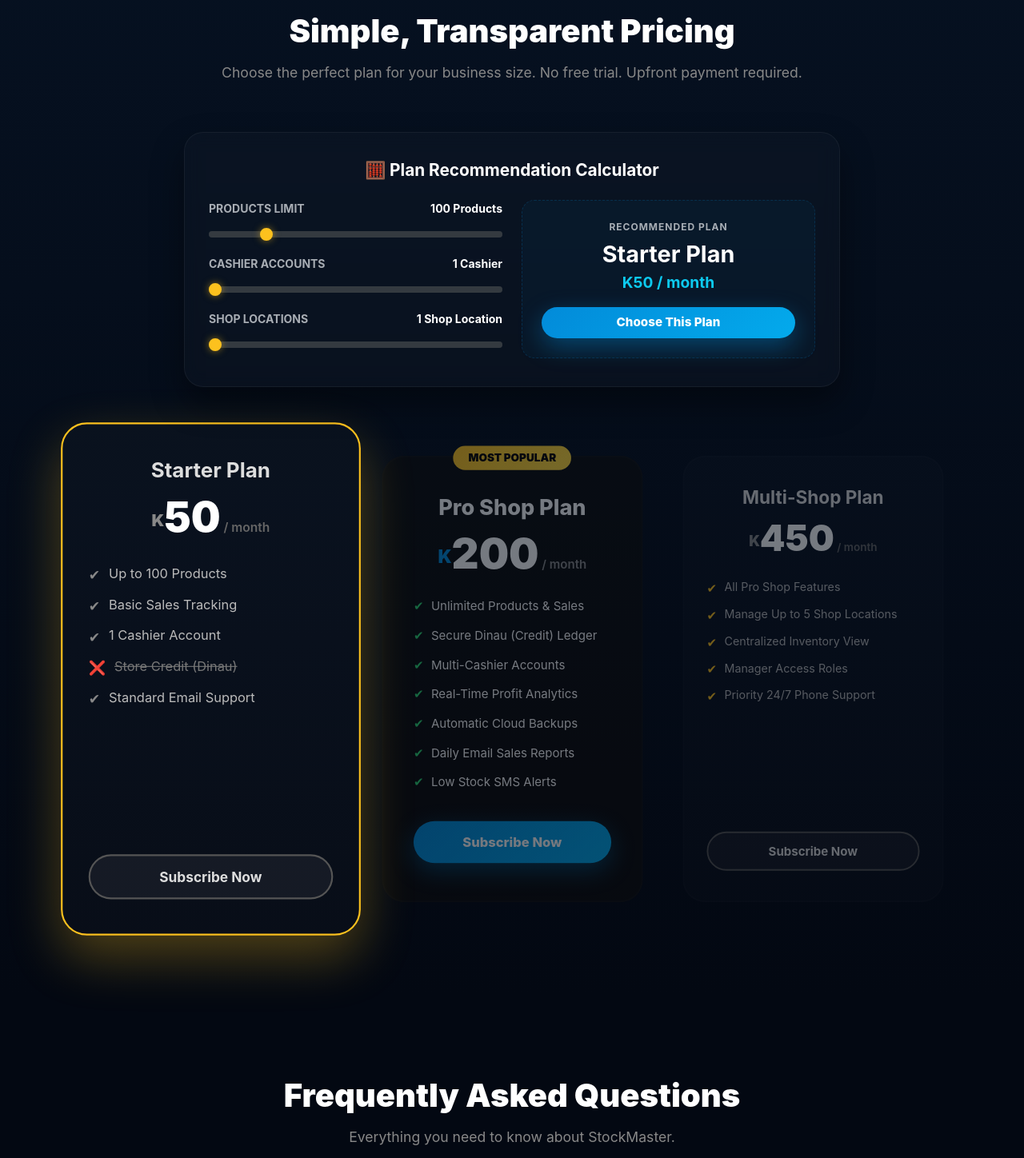
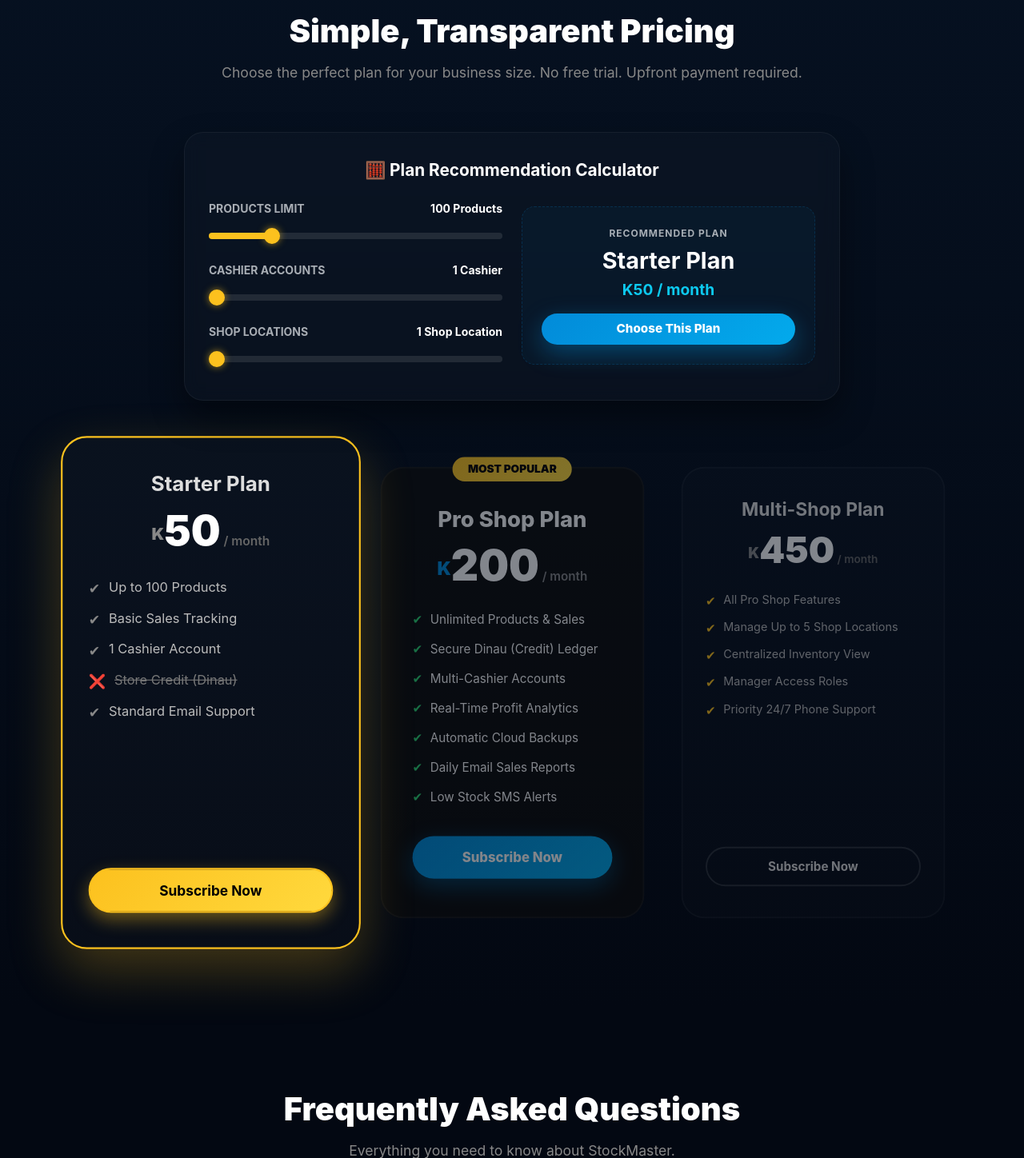
Before and after one commit to Wicked3000/braenova-stockmaster-pos, a Flask app: page / in a window 1280 px wide. Shown: the part 4365-5813 px from the top of the page at 80% size. Run offline with Flask 3, Linux system fonts and the light colour scheme.

Commit message:
style: enhance plan recommendation calculator styling, responsiveness, and ranges

```diff
--- a/templates/landing.html
+++ b/templates/landing.html
@@ -152,21 +152,94 @@
 
         /* Custom Slider Styling */
         .custom-slider {
-            background: rgba(255,255,255,0.05);
+            -webkit-appearance: none;
+            appearance: none;
+            width: 100%;
             height: 8px;
             border-radius: 4px;
+            background: rgba(255, 255, 255, 0.1);
+            outline: none;
+            margin: 12px 0;
+            cursor: pointer;
+        }
+        .custom-slider::-webkit-slider-runnable-track {
+            height: 8px;
+            border-radius: 4px;
+            background: transparent;
         }
         .custom-slider::-webkit-slider-thumb {
+            -webkit-appearance: none;
+            appearance: none;
+            width: 20px;
+            height: 20px;
+            border-radius: 50%;
             background: #fcc11e !important;
             border: 2px solid #fcc11e !important;
-            box-shadow: 0 0 10px rgba(252, 193, 30, 0.5) !important;
+            box-shadow: 0 0 10px rgba(252, 193, 30, 0.6) !important;
+            margin-top: -6px;
             cursor: pointer;
+            transition: transform 0.1s ease, background-color 0.1s ease;
+        }
+        .custom-slider::-webkit-slider-thumb:hover {
+            transform: scale(1.2);
+            background: #ffd93d !important;
+        }
+        .custom-slider::-moz-range-track {
+            height: 8px;
+            border-radius: 4px;
+            background: transparent;
         }
         .custom-slider::-moz-range-thumb {
+            width: 20px;
+            height: 20px;
+            border-radius: 50%;
             background: #fcc11e !important;
             border: 2px solid #fcc11e !important;
-            box-shadow: 0 0 10px rgba(252, 193, 30, 0.5) !important;
+            box-shadow: 0 0 10px rgba(252, 193, 30, 0.6) !important;
             cursor: pointer;
+            transition: transform 0.1s ease, background-color 0.1s ease;
+        }
+        .custom-slider::-moz-range-thumb:hover {
+            transform: scale(1.2);
+            background: #ffd93d !important;
+        }
+
+        /* Pricing Cards Default Transitions */
+        .pricing-card {
+            transition: transform 0.4s cubic-bezier(0.165, 0.84, 0.44, 1),
+                        border-color 0.4s ease,
+                        box-shadow 0.4s ease,
+                        opacity 0.4s ease;
+        }
+
+        /* Recommended State (Default Desktop) */
+        .pricing-card.recommended {
+            transform: scale(1.08) !important;
+            border-color: #fcc11e !important;
+            box-shadow: 0 25px 60px rgba(252, 193, 30, 0.25) !important;
+            z-index: 3 !important;
+            opacity: 1 !important;
+        }
+
+        /* Dimmed State (Default Desktop) */
+        .pricing-card.dimmed {
+            transform: scale(0.95) !important;
+            border-color: rgba(255, 255, 255, 0.05) !important;
+            box-shadow: none !important;
+            z-index: 1 !important;
+            opacity: 0.5 !important;
+        }
+
+        /* Mobile Responsive Adjustments for highlights */
+        @media (max-width: 992px) {
+            .pricing-card.recommended {
+                transform: scale(1.02) !important;
+                box-shadow: 0 15px 35px rgba(252, 193, 30, 0.2) !important;
+            }
+            .pricing-card.dimmed {
+                transform: scale(1.0) !important;
+                opacity: 0.82 !important;
+            }
         }
 
         /* Floating WhatsApp Chat Widget */
@@ -444,7 +517,7 @@
                             <span>PRODUCTS LIMIT</span>
                             <span id="calc-products-val" class="text-white fw-bold">100 Products</span>
                         </label>
-                        <input type="range" class="form-range custom-slider" id="calc-products" min="10" max="500" step="10" value="100">
+                        <input type="range" class="form-range custom-slider" id="calc-products" min="0" max="500" step="10" value="100">
                     </div>
                     <div>
                         <label class="form-label d-flex justify-content-between text-muted small fw-bold mb-2">
@@ -475,7 +548,7 @@
         <div style="max-width: 1100px; margin: 0 auto; display: grid; grid-template-columns: repeat(auto-fit, minmax(300px, 1fr)); gap: 30px; align-items: stretch; padding-top: 20px;">
 
             <!-- Starter Plan -->
-            <div id="card-starter" style="background: rgba(255,255,255,0.02); border: 2px solid rgba(255,255,255,0.05); border-radius: 30px; padding: 40px 30px; text-align: center; display: flex; flex-direction: column; transition: all 0.4s cubic-bezier(0.165, 0.84, 0.44, 1); z-index: 1;">
+            <div id="card-starter" class="pricing-card" style="background: rgba(255,255,255,0.02); border: 2px solid rgba(255,255,255,0.05); border-radius: 30px; padding: 40px 30px; text-align: center; display: flex; flex-direction: column; transition: all 0.4s cubic-bezier(0.165, 0.84, 0.44, 1); z-index: 1;">
                 <h3 style="font-weight: 700; margin-bottom: 15px; font-size: 1.5rem; color: #ddd;">Starter Plan</h3>
                 <div style="font-size: 3rem; font-weight: 900; color: #fff; line-height: 1; margin-bottom: 30px;">
                     <span style="font-size: 1.2rem; vertical-align: middle; color: #888;">K</span>50<span style="font-size: 0.9rem; color: #666; font-weight: 600;"> / month</span>
@@ -491,7 +564,7 @@
             </div>
 
             <!-- Pro Plan -->
-            <div id="card-pro" style="background: #0c0c0c; border: 2px solid #028bd9; border-radius: 30px; padding: 50px 40px; text-align: center; box-shadow: 0 20px 50px rgba(2, 139, 217, 0.15); position: relative; transform: scale(1.05); z-index: 2; display: flex; flex-direction: column; transition: all 0.4s cubic-bezier(0.165, 0.84, 0.44, 1);">
+            <div id="card-pro" class="pricing-card" style="background: #0c0c0c; border: 2px solid #028bd9; border-radius: 30px; padding: 50px 40px; text-align: center; box-shadow: 0 20px 50px rgba(2, 139, 217, 0.15); position: relative; transform: scale(1.05); z-index: 2; display: flex; flex-direction: column; transition: all 0.4s cubic-bezier(0.165, 0.84, 0.44, 1);">
                 <div style="position: absolute; top: -15px; left: 50%; transform: translateX(-50%); background: linear-gradient(135deg, #fcc11e 0%, #ffd93d 100%); color: #000; font-weight: 900; padding: 5px 20px; border-radius: 20px; font-size: 0.9rem;">MOST POPULAR</div>
                 <h3 style="font-weight: 800; margin-bottom: 15px; font-size: 1.8rem; color: #fff;">Pro Shop Plan</h3>
                 <div style="font-size: 3.5rem; font-weight: 900; color: #fff; line-height: 1; margin-bottom: 30px;">
@@ -510,7 +583,7 @@
             </div>
 
             <!-- Enterprise Plan (Multi-Shop) -->
-            <div id="card-multi" style="background: rgba(255,255,255,0.02); border: 2px solid rgba(255,255,255,0.05); border-radius: 30px; padding: 40px 30px; text-align: center; display: flex; flex-direction: column; transition: all 0.4s cubic-bezier(0.165, 0.84, 0.44, 1); z-index: 1;">
+            <div id="card-multi" class="pricing-card" style="background: rgba(255,255,255,0.02); border: 2px solid rgba(255,255,255,0.05); border-radius: 30px; padding: 40px 30px; text-align: center; display: flex; flex-direction: column; transition: all 0.4s cubic-bezier(0.165, 0.84, 0.44, 1); z-index: 1;">
                 <h3 style="font-weight: 700; margin-bottom: 15px; font-size: 1.5rem; color: #ddd;">Multi-Shop Plan</h3>
                 <div style="font-size: 3rem; font-weight: 900; color: #fff; line-height: 1; margin-bottom: 30px;">
                     <span style="font-size: 1.2rem; vertical-align: middle; color: #888;">K</span>450<span style="font-size: 0.9rem; color: #666; font-weight: 600;"> / month</span>
@@ -647,6 +720,11 @@
             const recommendedPrice = document.getElementById('calc-recommended-price');
             const ctaBtn = document.getElementById('calc-cta-btn');
 
+            function updateSliderProgress(slider) {
+                const percentage = ((slider.value - slider.min) / (slider.max - slider.min)) * 100;
+                slider.style.background = `linear-gradient(to right, #fcc11e 0%, #fcc11e ${percentage}%, rgba(255, 255, 255, 0.1) ${percentage}%, rgba(255, 255, 255, 0.1) 100%)`;
+            }
+
             function updateCalculator() {
                 const products = parseInt(productsSlider.value);
                 const cashiers = parseInt(cashiersSlider.value);
@@ -676,7 +754,15 @@
                 }
 
                 // Update calculator details
-                recommendedName.innerText = planName;
+                if (recommendedName.innerText !== planName) {
+                    recommendedName.style.transform = 'scale(0.95)';
+                    recommendedName.style.opacity = '0.7';
+                    setTimeout(() => {
+                        recommendedName.innerText = planName;
+                        recommendedName.style.transform = 'scale(1)';
+                        recommendedName.style.opacity = '1';
+                    }, 80);
+                }
                 recommendedPrice.innerText = planPrice;
                 ctaBtn.href = `/register?plan=${planKey}`;
 
@@ -685,59 +771,60 @@
             }
 
             function updateHighlights(recommendedId) {
-                const cards = {
-                    'card-starter': {
-                        el: document.getElementById('card-starter'),
-                        defaultBg: 'rgba(255,255,255,0.02)',
-                        defaultBorder: '2px solid rgba(255,255,255,0.05)',
-                        defaultScale: '1.0',
-                        defaultZIndex: '1',
-                        defaultShadow: 'none'
-                    },
-                    'card-pro': {
-                        el: document.getElementById('card-pro'),
-                        defaultBg: '#0c0c0c',
-                        defaultBorder: '2px solid #028bd9',
-                        defaultScale: '1.05',
-                        defaultZIndex: '2',
-                        defaultShadow: '0 20px 50px rgba(2, 139, 217, 0.15)'
-                    },
-                    'card-multi': {
-                        el: document.getElementById('card-multi'),
-                        defaultBg: 'rgba(255,255,255,0.02)',
-                        defaultBorder: '2px solid rgba(255,255,255,0.05)',
-                        defaultScale: '1.0',
-                        defaultZIndex: '1',
-                        defaultShadow: 'none'
+                const cardIds = ['card-starter', 'card-pro', 'card-multi'];
+                cardIds.forEach(id => {
+                    const el = document.getElementById(id);
+                    if (!el) return;
+
+                    // Find button inside this card to highlight/reset
+                    const btn = el.querySelector('a.btn, a.btn-glow');
+
+                    if (id === recommendedId) {
+                        el.classList.add('recommended');
+                        el.classList.remove('dimmed');
+
+                        if (btn) {
+                            btn.style.background = 'linear-gradient(135deg, #fcc11e 0%, #ffd93d 100%)';
+                            btn.style.borderColor = '#fcc11e';
+                            btn.style.color = '#000';
+                            btn.style.boxShadow = '0 8px 20px rgba(252, 193, 30, 0.4)';
+                        }
+                    } else {
+                        el.classList.add('dimmed');
+                        el.classList.remove('recommended');
+
+                        if (btn) {
+                            // Reset buttons to their base state styles
+                            if (id === 'card-pro') {
+                                btn.style.background = '';
+                                btn.style.borderColor = '';
+                                btn.style.color = '';
+                                btn.style.boxShadow = '';
+                            } else {
+                                btn.style.background = 'transparent';
+                                btn.style.borderColor = 'rgba(255,255,255,0.15)';
+                                btn.style.color = '#ddd';
+                                btn.style.boxShadow = 'none';
+                            }
+                        }
                     }
-                };
-
-                for (const [id, config] of Object.entries(cards)) {
-                    if (!config.el) continue;
-                    if (id === recommendedId) {
-                        // Highlight recommended card
-                        config.el.style.transform = 'scale(1.08)';
-                        config.el.style.borderColor = '#fcc11e';
-                        config.el.style.boxShadow = '0 25px 60px rgba(252, 193, 30, 0.3)';
-                        config.el.style.zIndex = '3';
-                        config.el.style.opacity = '1';
-                    } else {
-                        // Dim/reset other cards
-                        config.el.style.transform = 'scale(0.94)';
-                        config.el.style.borderColor = 'rgba(255,255,255,0.02)';
-                        config.el.style.boxShadow = 'none';
-                        config.el.style.zIndex = '1';
-                        config.el.style.opacity = '0.45';
-                    }
-                }
+                });
             }
 
-            // Bind events
-            productsSlider.addEventListener('input', updateCalculator);
-            cashiersSlider.addEventListener('input', updateCalculator);
-            shopsSlider.addEventListener('input', updateCalculator);
+            // Bind events & handle dynamic backgrounds
+            function handleSliderInput(e) {
+                updateSliderProgress(e.target);
+                updateCalculator();
+            }
 
-            // Initial run
+            productsSlider.addEventListener('input', handleSliderInput);
+            cashiersSlider.addEventListener('input', handleSliderInput);
+            shopsSlider.addEventListener('input', handleSliderInput);
+
+            // Initial run to set progress states and card highlights
+            updateSliderProgress(productsSlider);
+            updateSliderProgress(cashiersSlider);
+            updateSliderProgress(shopsSlider);
             updateCalculator();
         });
     </script>
```
